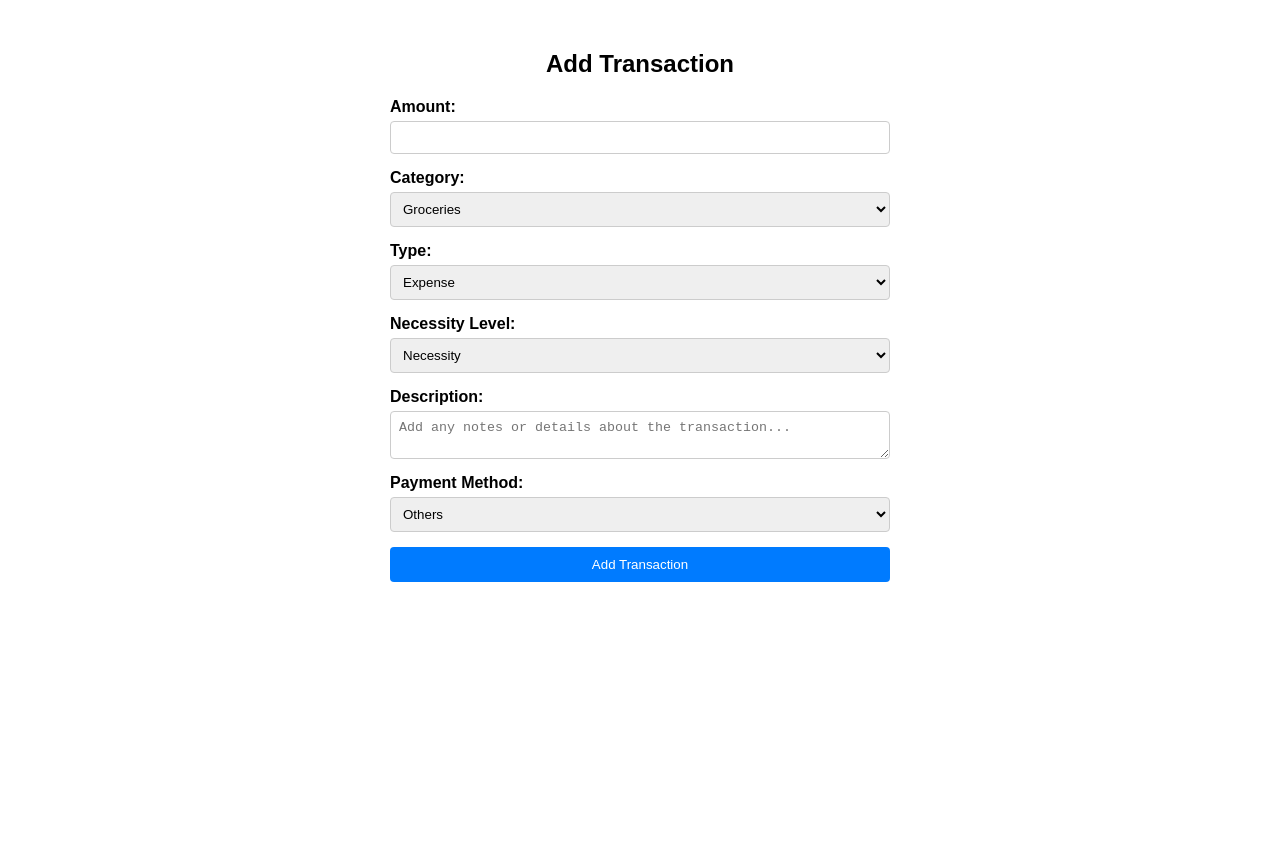
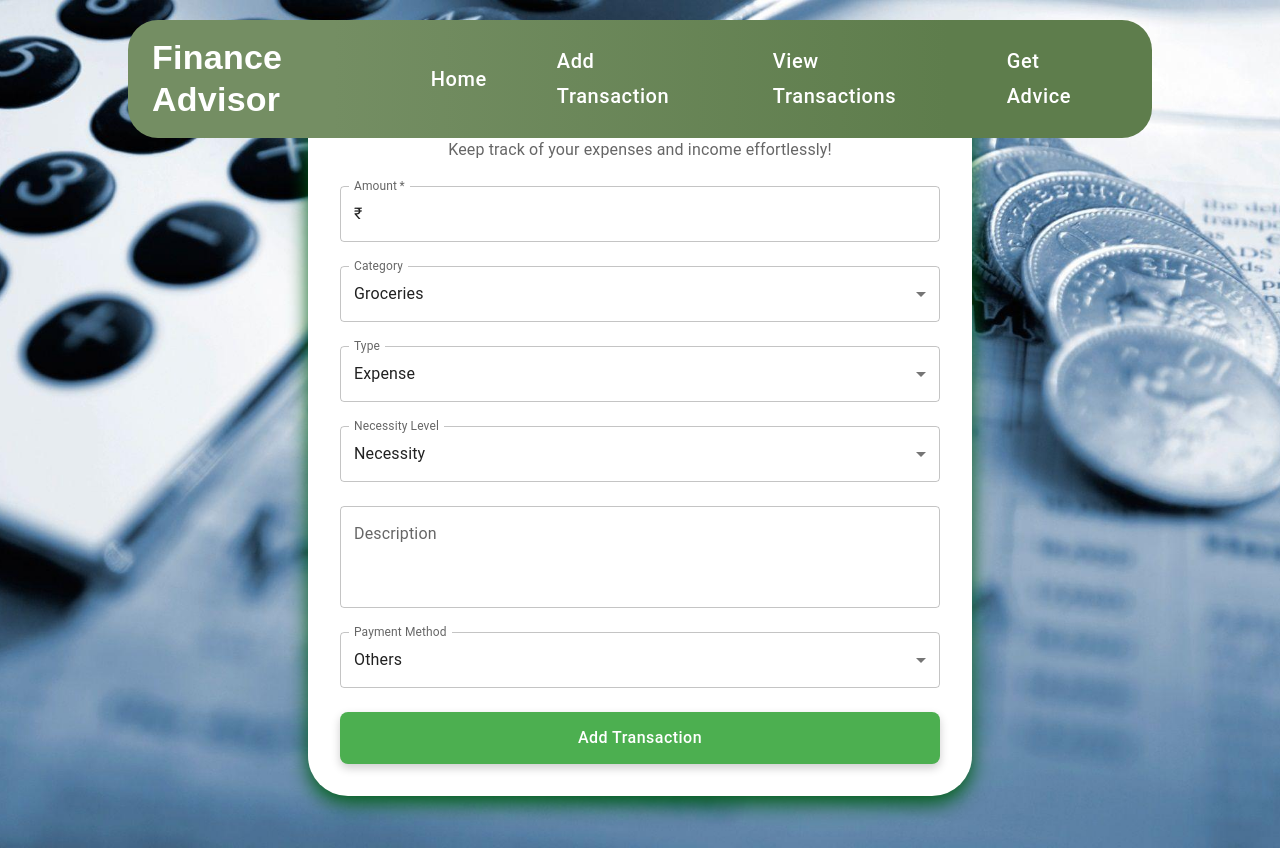
Before and after one commit to Abdul121104/finance, a React (Vite) app in the folder frontend/my-vue-app/: page /add-transaction in a window 1280 px wide. Before the commit the page ends 800 px from the top, so only its background shows below. Built offline with nearby package versions, Linux system fonts and the light colour scheme.

Commit message:
changed layout of add transaction

```diff
--- a/frontend/my-vue-app/src/pages/AddTransaction.jsx
+++ b/frontend/my-vue-app/src/pages/AddTransaction.jsx
@@ -1,5 +1,31 @@
 import React, { useState } from "react";
+import {
+  Box,
+  Button,
+  MenuItem,
+  TextField,
+  Typography,
+  Paper,
+  Grid,
+  styled,
+} from "@mui/material";
 import axios from "axios";
+import Navbar from "../components/Navbar";
+import backgroundImage from "../assests/background.jpg";
+
+// Styled Components for Consistency
+const StyledButton = styled(Button)(({ theme }) => ({
+  backgroundColor: "#4CAF50",
+  color: "#fff",
+  fontSize: "16px",
+  padding: theme.spacing(1.5),
+  textTransform: "none",
+  borderRadius: "8px",
+  boxShadow: "0px 4px 10px rgba(0, 0, 0, 0.2)",
+  "&:hover": {
+    backgroundColor: "#45A049",
+  },
+}));
 
 const AddTransaction = () => {
   const [formData, setFormData] = useState({
@@ -19,7 +45,10 @@ const AddTransaction = () => {
   const handleSubmit = async (e) => {
     e.preventDefault();
     try {
-      const response = await axios.post("http://localhost:5050/api/transactions", formData);
+      const response = await axios.post(
+        "http://localhost:5050/api/transactions",
+        formData
+      );
       alert("Transaction added successfully!");
       setFormData({
         amount: "",
@@ -37,143 +66,150 @@ const AddTransaction = () => {
   };
 
   return (
-    <div style={styles.container}>
-      <h2 style={styles.header}>Add Transaction</h2>
-      <form onSubmit={handleSubmit} style={styles.form}>
-        <div style={styles.field}>
-          <label style={styles.label}>Amount:</label>
-          <input
-            style={styles.input}
+    <>
+      <Navbar />
+      <Box
+        sx={{
+          minHeight: "100vh",
+          display: "flex",
+          justifyContent: "center",
+          alignItems: "center",
+          backgroundImage: `url(${backgroundImage})`,
+          backgroundSize: "cover",
+          backgroundPosition: "center",
+          padding: 3,
+        }}
+      >
+        <Paper
+          elevation={6}
+          sx={{
+            padding: 4,
+            maxWidth: 600,
+            borderRadius: 10,
+            backgroundColor: "rgb(255, 255, 255)",
+            boxShadow: "0px 8px 20px rgb(0, 94, 23)", // Transparent white for contrast
+          }}
+        >
+          <Typography
+            variant="h4"
+            align="center"
+            gutterBottom
+            sx={{ fontWeight: "bold", color: "#333" }}
+          >
+            Add Transaction
+          </Typography>
+          <Typography
+            variant="body1"
+            align="center"
+            gutterBottom
+            sx={{ marginBottom: 3, color: "#666" }}
+          >
+            Keep track of your expenses and income effortlessly!
+          </Typography>
+          <form onSubmit={handleSubmit}>
+            <Grid container spacing={3}>
+              <Grid item xs={12}>
+                <TextField
+                  fullWidth
                   type="number"
+                  label="Amount"
                   name="amount"
                   value={formData.amount}
                   onChange={handleChange}
                   required
+                  InputProps={{
+                    startAdornment: <span style={{ marginRight: 8 }}>₹</span>,
+                  }}
                 />
-        </div>
-        <div style={styles.field}>
-          <label style={styles.label}>Category:</label>
-          <select
-            style={styles.select}
+              </Grid>
+
+              <Grid item xs={12}>
+                <TextField
+                  fullWidth
+                  select
+                  label="Category"
                   name="category"
                   value={formData.category}
                   onChange={handleChange}
                 >
-            <option value="Groceries">Groceries</option>
-            <option value="Party">Party</option>
-            <option value="Food">Food</option>
-            <option value="Clothing">Clothing</option>
-            <option value="Gaming">Gaming</option>
-            <option value="Others">Others</option>
-          </select>
-        </div>
-        <div style={styles.field}>
-          <label style={styles.label}>Type:</label>
-          <select
-            style={styles.select}
+                  <MenuItem value="Groceries">Groceries</MenuItem>
+                  <MenuItem value="Party">Party</MenuItem>
+                  <MenuItem value="Food">Food</MenuItem>
+                  <MenuItem value="Clothing">Clothing</MenuItem>
+                  <MenuItem value="Gaming">Gaming</MenuItem>
+                  <MenuItem value="Others">Others</MenuItem>
+                </TextField>
+              </Grid>
+
+              <Grid item xs={12}>
+                <TextField
+                  fullWidth
+                  select
+                  label="Type"
                   name="type"
                   value={formData.type}
                   onChange={handleChange}
                 >
-            <option value="Income">Income</option>
-            <option value="Expense">Expense</option>
-          </select>
-        </div>
-        <div style={styles.field}>
-          <label style={styles.label}>Necessity Level:</label>
-          <select
-            style={styles.select}
+                  <MenuItem value="Income">Income</MenuItem>
+                  <MenuItem value="Expense">Expense</MenuItem>
+                </TextField>
+              </Grid>
+
+              <Grid item xs={12}>
+                <TextField
+                  fullWidth
+                  select
+                  label="Necessity Level"
                   name="necessityLevel"
                   value={formData.necessityLevel}
                   onChange={handleChange}
                 >
-            <option value="Necessity">Necessity</option>
-            <option value="Comfort">Comfort</option>
-            <option value="Luxury">Luxury</option>
-          </select>
-        </div>
-        <div style={styles.field}>
-          <label style={styles.label}>Description:</label>
-          <textarea
-            style={styles.textarea}
+                  <MenuItem value="Necessity">Necessity</MenuItem>
+                  <MenuItem value="Comfort">Comfort</MenuItem>
+                  <MenuItem value="Luxury">Luxury</MenuItem>
+                </TextField>
+              </Grid>
+
+              <Grid item xs={12}>
+                <TextField
+                  fullWidth
+                  multiline
+                  rows={3}
+                  label="Description"
                   name="description"
                   value={formData.description}
                   onChange={handleChange}
-            maxLength="200"
                   placeholder="Add any notes or details about the transaction..."
                 />
-        </div>
-        <div style={styles.field}>
-          <label style={styles.label}>Payment Method:</label>
-          <select
-            style={styles.select}
+              </Grid>
+
+              <Grid item xs={12}>
+                <TextField
+                  fullWidth
+                  select
+                  label="Payment Method"
                   name="paymentMethod"
                   value={formData.paymentMethod}
                   onChange={handleChange}
                 >
-            <option value="Cash">Cash</option>
-            <option value="Card">Card</option>
-            <option value="UPI">UPI</option>
-            <option value="Others">Others</option>
-          </select>
-        </div>
-        <button type="submit" style={styles.button}>
+                  <MenuItem value="Cash">Cash</MenuItem>
+                  <MenuItem value="Card">Card</MenuItem>
+                  <MenuItem value="UPI">UPI</MenuItem>
+                  <MenuItem value="Others">Others</MenuItem>
+                </TextField>
+              </Grid>
+
+              <Grid item xs={12}>
+                <StyledButton fullWidth type="submit">
                   Add Transaction
-        </button>
+                </StyledButton>
+              </Grid>
+            </Grid>
           </form>
-    </div>
+        </Paper>
+      </Box>
+    </>
   );
 };
 
-const styles = {
-  container: {
-    display: "flex",
-    flexDirection: "column",
-    alignItems: "center",
-    marginTop: "10px",
-    padding: "20px",
-  },
-  header: {
-    marginBottom: "20px",
-  },
-  form: {
-    width: "100%",
-    maxWidth: "500px",
-    display: "flex",
-    flexDirection: "column",
-    gap: "15px",
-  },
-  field: {
-    display: "flex",
-    flexDirection: "column",
-  },
-  label: {
-    marginBottom: "5px",
-    fontWeight: "bold",
-  },
-  input: {
-    padding: "8px",
-    borderRadius: "4px",
-    border: "1px solid #ccc",
-  },
-  select: {
-    padding: "8px",
-    borderRadius: "4px",
-    border: "1px solid #ccc",
-  },
-  textarea: {
-    padding: "8px",
-    borderRadius: "4px",
-    border: "1px solid #ccc",
-  },
-  button: {
-    padding: "10px",
-    backgroundColor: "#007bff",
-    color: "white",
-    border: "none",
-    borderRadius: "4px",
-    cursor: "pointer",
-  },
-};
-
 export default AddTransaction;
```
Also changed, not shown: frontend/my-vue-app/src/assests/background.jpg (added), frontend/my-vue-app/src/assests/f1.webp (added). Lines whose indentation alone changed are shown as unchanged.
